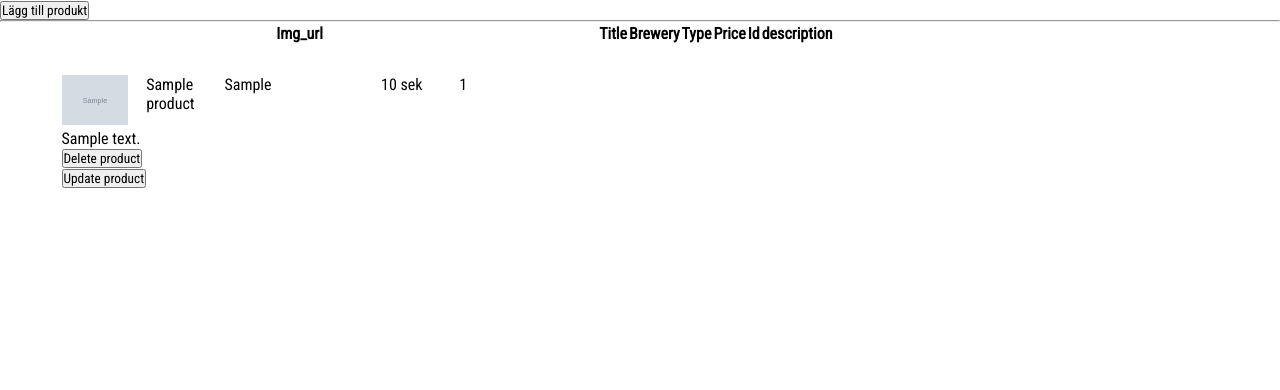
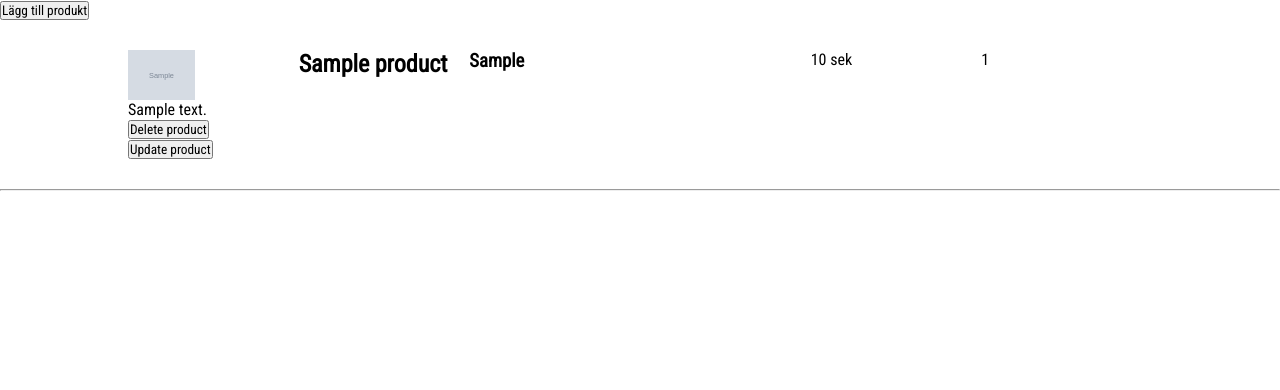
Before and after one commit to brogeby/oltanken, a PHP site: page /oltanken/admin/editproducts.php in a window 1280 px wide. Shown: the part 111-501 px from the top of the page. Run offline with PHP 8.4, Linux system fonts and the light colour scheme; tables that the repository leaves empty or names only in its code hold one stand-in row (values such as "Sample post"); grey boxes marked "Sample" are stand-in pictures.

Commit message:
cleaning up the adminpage for products

```diff
--- a/ecommerce-template/public/admin/editproducts.php
+++ b/ecommerce-template/public/admin/editproducts.php
@@ -51,28 +51,16 @@ $msg = '';
 </div>
 
 <section id="admin-list">
-    <table>
-        <tr>
-            <th>Img_url</th>
-            <th>Title</th>
-            <th>Brewery</th>
-            <th>Type</th>
-            <th>Price</th>
-            <th>Id</th>
-            <th>description</th>
-            <th></th>
-            <th></th>
-        </tr>
     <?php foreach ($products as $key => $content) { ?>
-            <tr class="admin-product">
-                <td><img class="admin-image" src="<?=htmlentities(IMG_PATH . $content['img_url'])?>" alt="<?=htmlentities($content['title'])?>"></td>
-                <td class="admin-title"><?=htmlentities($content['title'])?></td>
-                <td class="admin-brewery"><?=htmlentities($content['brewery'])?></td>
-                <td class="admin-type"><?=htmlentities($content['type'])?></td>
-                <td class="admin-price"><?=htmlentities($content['price'])?> sek</td>
-                <td class="admin-id"><?=htmlentities($content['id'])?></td>
-                <td class="admin-desc"><?=htmlentities($content['description'])?></td>
-                <td class="updateDelete">
+        <ul class="admin-product">
+            <img class="admin-image" src="<?=htmlentities(IMG_PATH . $content['img_url'])?>" alt="<?=htmlentities($content['title'])?>">
+            <h2 class="admin-title"><?=htmlentities($content['title'])?></h2>
+            <h3 class="admin-brewery"><?=htmlentities($content['brewery'])?></h3>
+            <h3 class="admin-type"><?=htmlentities($content['type'])?></h3>
+            <p class="admin-price"><?=htmlentities($content['price'])?> sek</p>
+            <p class="admin-id"><?=htmlentities($content['id'])?></p>
+            <p class="admin-desc"><?=htmlentities($content['description'])?></p>
+            <div class="updateDelete">
                 <form action="#" method="POST">
                     <input type="hidden" name="deleteId" value="<?=$content['id']?>">
                     <input type="submit" name="deleteBtn" class="delete-btn" value="Delete product">
@@ -81,11 +69,10 @@ $msg = '';
                     <input type="hidden" name="updateId" value="<?=$content['id']?>">
                     <input type="submit" name="updateBtn" class="update-btn" value="Update product">
                 </form>
-                </td>
-            </tr>
+            </div>
+        </ul>
         <hr>
     <?php } ?>
-    </table>
 </section>
 
 <?php include '../parts/footer.php';?>
```
Lines whose indentation alone changed are shown as unchanged.
